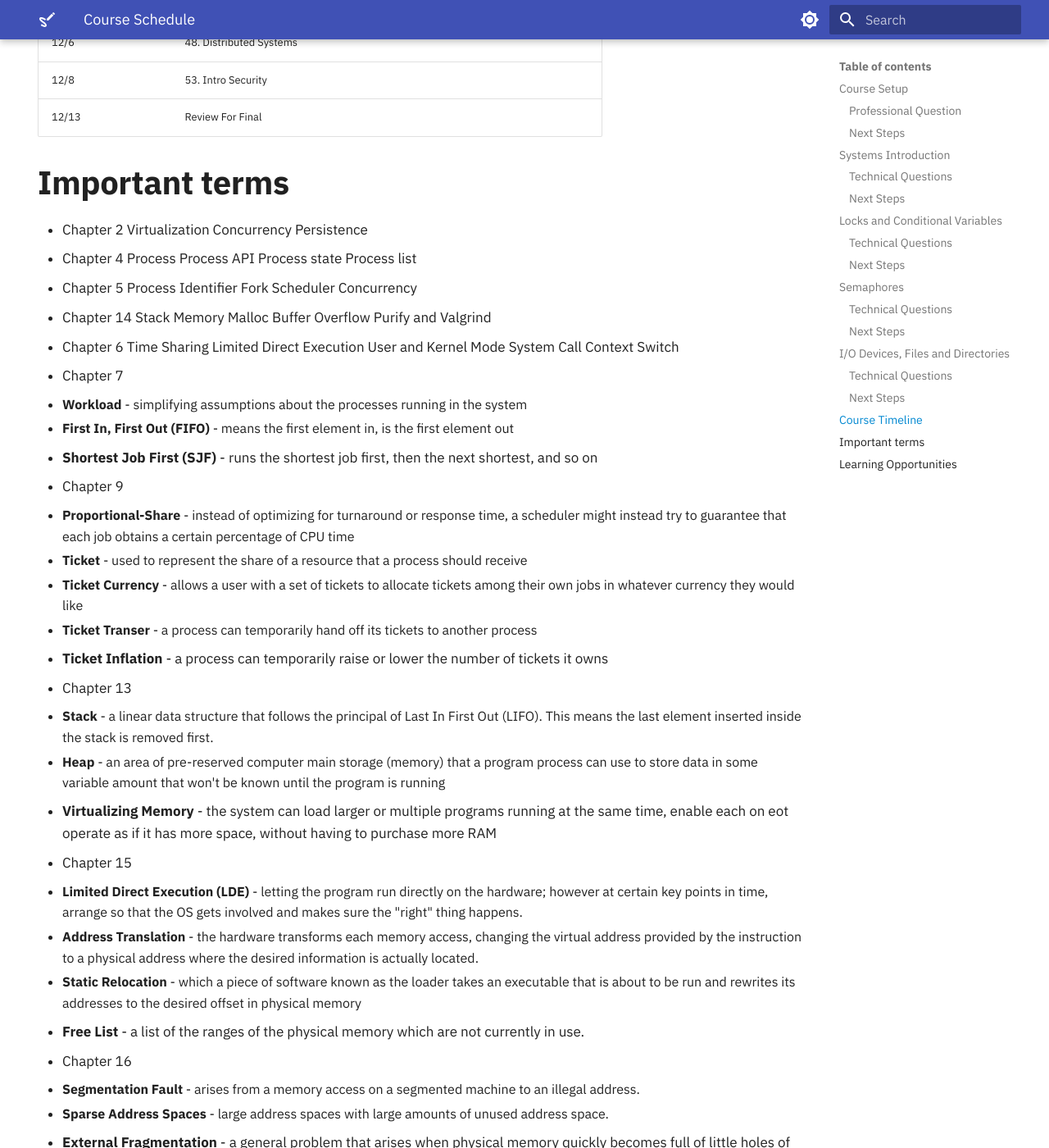
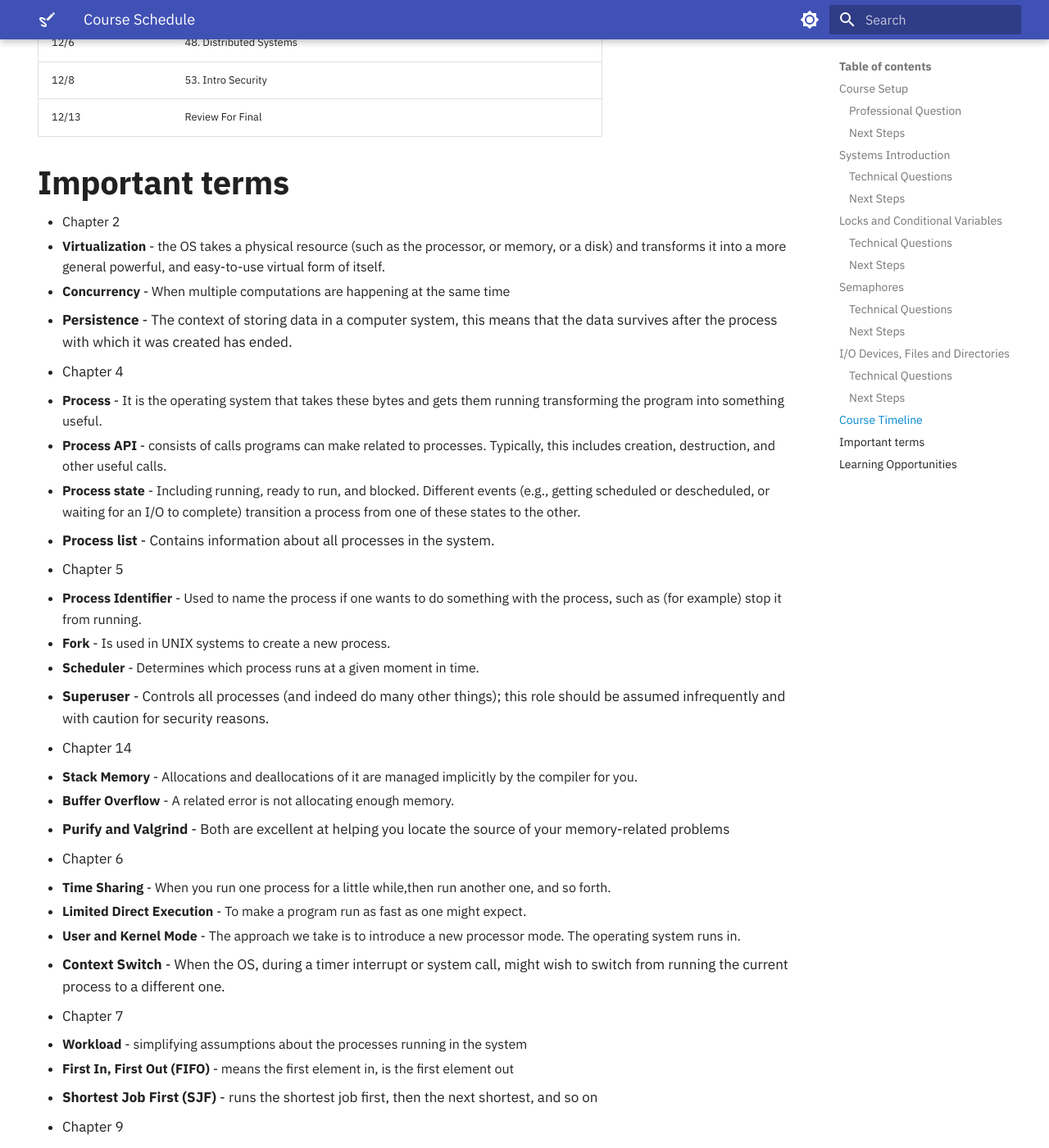
Before and after one commit to OS-Sketch/www.os-sketch.com, an MkDocs documentation site: the page built from docs/operating-systems/schedule.md, in a window 1280 px wide and 1400 px high, scrolled down 2977 px. Shown: the whole window at 82% size. Built offline with MkDocs 1.6.1 and Material for MkDocs 9.7.7, drawn with Linux system fonts in a browser that asks for light colours.

Commit message:
Update important terms first 5

```diff
--- a/docs/operating-systems/schedule.md
+++ b/docs/operating-systems/schedule.md
@@ -116,34 +116,34 @@ hide:
 ## Important terms
 
 - Chapter 2
-    Virtualization
-    Concurrency
-    Persistence
+1. **Virtualization** - the OS takes a physical resource (such as the processor, or memory, or a disk) and         transforms it into a more general powerful, and easy-to-use virtual form of itself.
+2. **Concurrency** - When multiple computations are happening at the same time
+3. **Persistence** - The context of storing data in a computer system, this means that the data survives after the process with which it was created has ended.
 
 - Chapter 4
-    Process
-    Process API
-    Process state
-    Process list
+1. **Process** - It is the operating system that takes these bytes and gets them running transforming the program into something useful.
+2. **Process API** - consists of calls programs can make related to processes. Typically, this includes creation, destruction, and other useful calls.
+3. **Process state** -  Including running, ready to run, and blocked. Different events (e.g., getting
+scheduled or descheduled, or waiting for an I/O to complete) transition a process from one of these states to the other.
+4. **Process list** - Contains information about all processes in the system.
 
 - Chapter 5
-    Process Identifier
-    Fork
-    Scheduler
-    Concurrency
+1. **Process Identifier** - Used to name the process if one wants to do something with the process, such as (for example) stop it from running.
+2. **Fork** - Is used in UNIX systems to create a new process.
+3. **Scheduler** - Determines which process runs at a given moment in time.
+4. **Superuser** - Controls all processes (and indeed do many other things); this role should be assumed infrequently and with caution for security reasons.
 
 - Chapter 14
-    Stack Memory
-    Malloc
-    Buffer Overflow
-    Purify and Valgrind
+1. **Stack Memory** - Allocations and deallocations
+of it are managed implicitly by the compiler for you.
+2. **Buffer Overflow** - A related error is not allocating enough memory.
+3. **Purify and Valgrind** - Both are excellent at helping you locate the source of your memory-related problems
 
 - Chapter 6
-    Time Sharing
-    Limited Direct Execution
-    User and Kernel Mode
-    System Call
-    Context Switch
+1. **Time Sharing** - When you run one process for a little while,then run another one, and so forth.
+2. **Limited Direct Execution** - To make a program run as fast as one might expect.
+3. **User and Kernel Mode** - The approach we take is to introduce a new processor mode. The operating system runs in.
+4. **Context Switch** - When the OS, during a timer interrupt or system call, might wish to switch from running the current process to a different one.
 
 - Chapter 7
 1. **Workload** - simplifying assumptions about the processes running in the system
```
